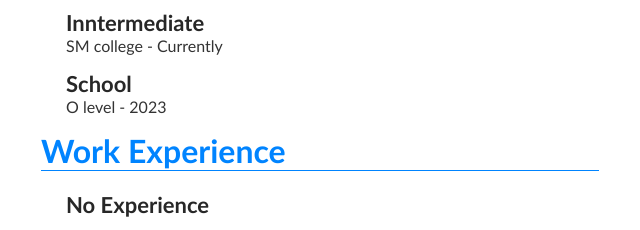
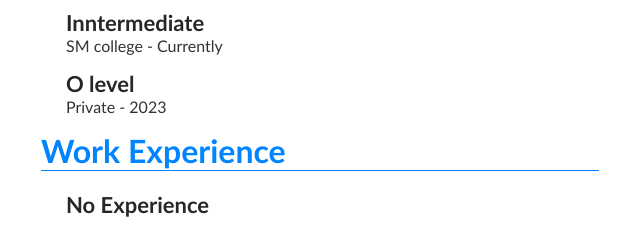
Before and after one commit to RohaanUmair/Hackathon-Resume-Builder, a plain HTML site: page index.html in a window 1280 px wide. Shown: the part 415-645 px from the top of the page, 320-960 px from the left. Drawn offline with Linux system fonts and the light colour scheme.

Commit message:
Milestone 1

```diff
--- a/index.html
+++ b/index.html
@@ -23,8 +23,8 @@
         <section>
             <h2 class="sub_heading">Inntermediate</h2>
             <p class="details">SM college - Currently</p>
-            <h2 class="sub_heading">School</h2>
-            <p class="details">O level - 2023</p>
+            <h2 class="sub_heading">O level</h2>
+            <p class="details">Private - 2023</p>
         </section>
 
         <h1 class="main_headings">Work Experience</h1>
```
